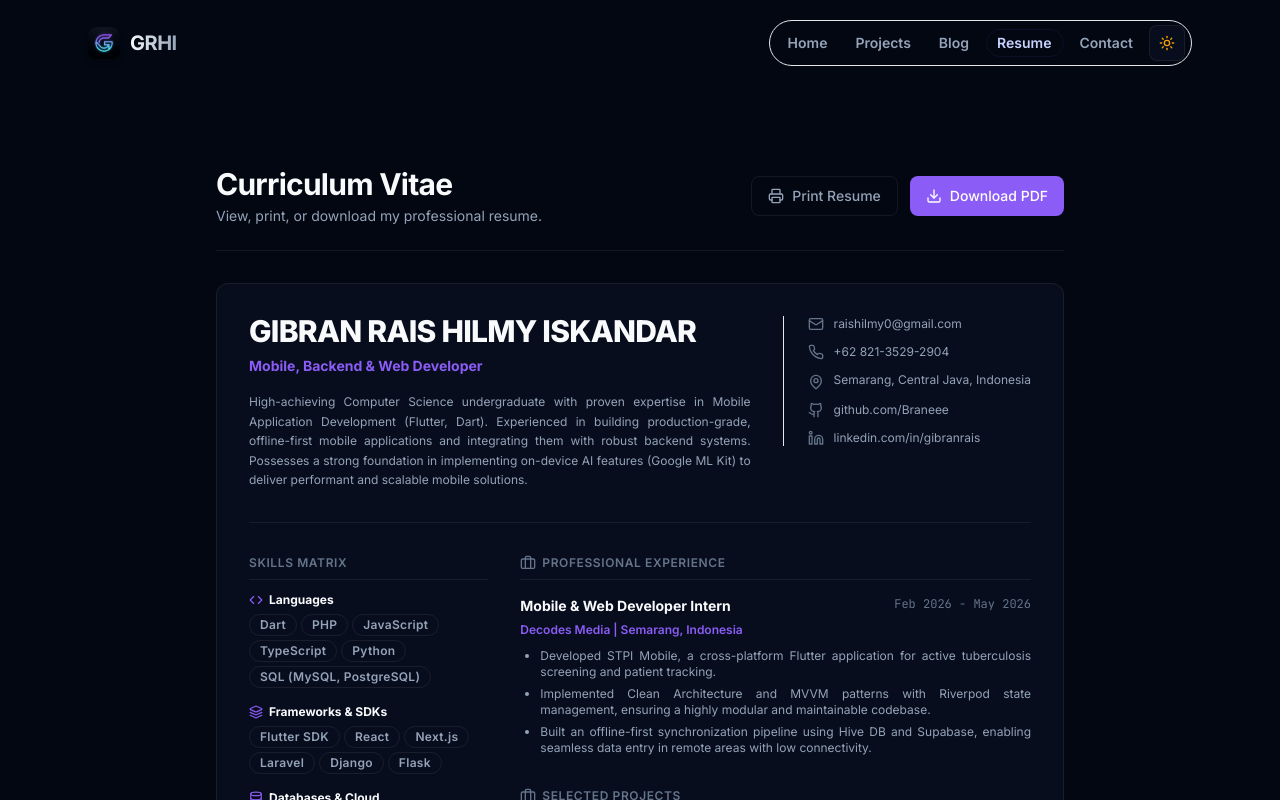
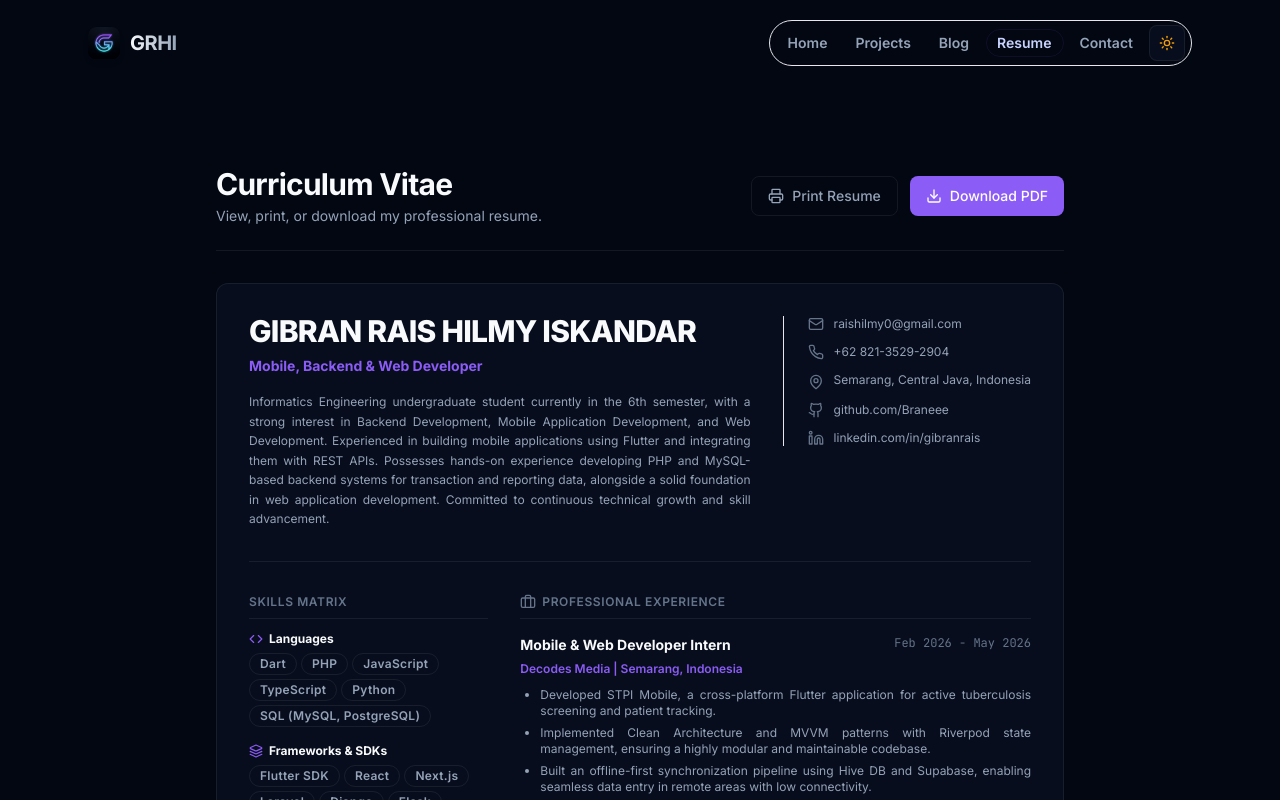
Before and after one commit to Braneee/portofolio, a Next.js app: page /resume in a window 1280 px wide. Shown: the top 800 px of the page. Built offline with nearby package versions, Linux system fonts and the light colour scheme.

Commit message:
chore: Update profile summary statement to match translated 6th semester English description

```diff
--- a/src/app/resume/page.tsx
+++ b/src/app/resume/page.tsx
@@ -59,7 +59,7 @@ export default function ResumePage() {
               Mobile, Backend & Web Developer
             </p>
             <p className="font-sans text-xs text-text-secondary mt-4 max-w-xl leading-relaxed text-justify">
-              High-achieving Computer Science undergraduate with proven expertise in Mobile Application Development (Flutter, Dart). Experienced in building production-grade, offline-first mobile applications and integrating them with robust backend systems. Possesses a strong foundation in implementing on-device AI features (Google ML Kit) to deliver performant and scalable mobile solutions.
+              Informatics Engineering undergraduate student currently in the 6th semester, with a strong interest in Backend Development, Mobile Application Development, and Web Development. Experienced in building mobile applications using Flutter and integrating them with REST APIs. Possesses hands-on experience developing PHP and MySQL-based backend systems for transaction and reporting data, alongside a solid foundation in web application development. Committed to continuous technical growth and skill advancement.
             </p>
           </div>
 
```
Also changed, not shown: 1 other file (tests, documents, lock files or other folders).
